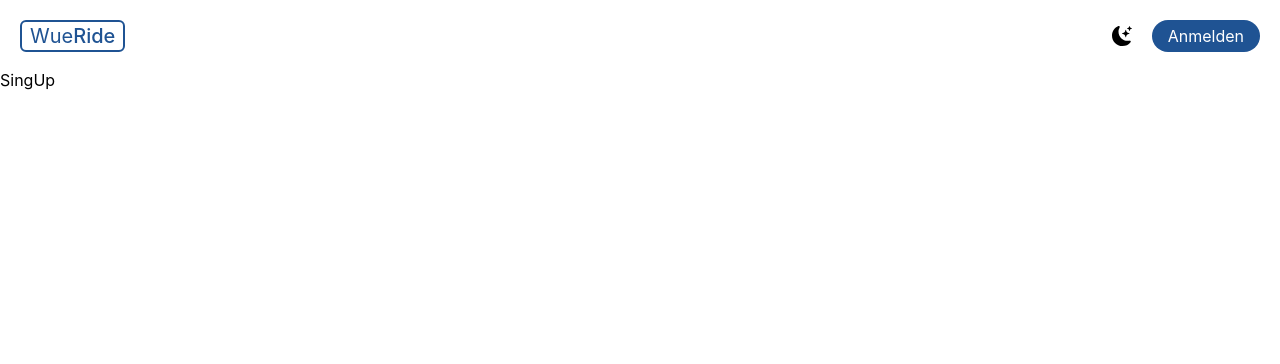
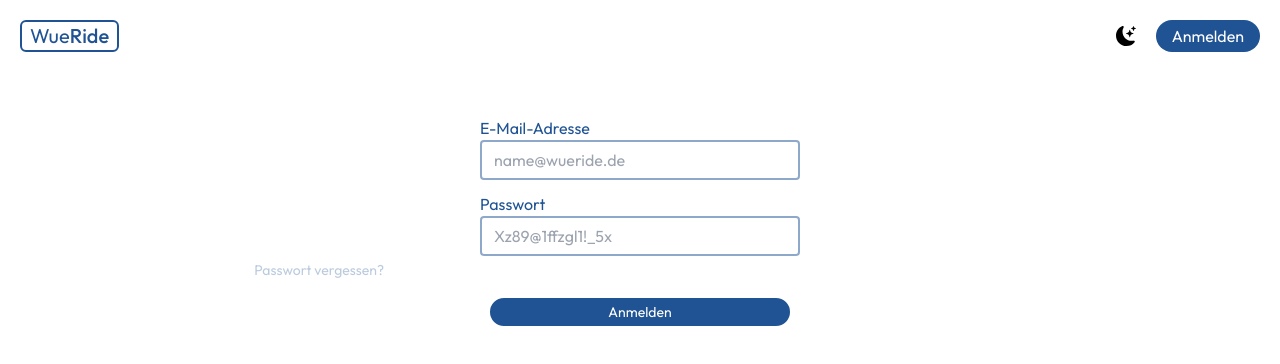
Before and after one commit to GG8000/wueride, a Next.js app: page /signup in a window 1280 px wide. Shown: the top 364 px of the page. Built offline with nearby package versions, Linux system fonts and the light colour scheme.

Commit message:
Implemented SignUp Page

```diff
--- a/components/button.js
+++ b/components/button.js
@@ -4,7 +4,7 @@ export default function Button(props) {
 
     if(props.appearance == "primary") {
         return(
-            <div>
+            <div className='font-outfit'>
                  <Link href={props.linkTo}>
                     <div className='bg-white border-white border-2 text-primary text-center text-sm px-4 py-1 rounded-full w-30 mx-2'>
                         {props.text}
@@ -14,7 +14,7 @@ export default function Button(props) {
         )
     } else if (props.appearance == "secondary") {
         return(
-            <div>
+            <div className='font-outfit'>
                  <Link href={props.linkTo}>
                     <div className='bg-primary border-white border-2 text-white text-sm px-4 py-1 rounded-full w-30 mx-2'>
                         {props.text}
@@ -24,7 +24,7 @@ export default function Button(props) {
         )
     } else if(props.appearance =="nav-prime") {
         return(
-            <div>
+            <div className='font-outfit'>
                 <Link href={props.linkTo}>
                     <div className='bg-primary text-white px-4 py-1 rounded-full'>
                         {props.text}
@@ -34,7 +34,7 @@ export default function Button(props) {
         )
     } else if(props.appearance == "nav-sec") {
         return(
-            <div>
+            <div className='font-outfit'>
                 <Link href={props.linkTo}>
                     <div className='bg-primary border-white border-2 text-white text-sm px-4 py-1 rounded-full w-1/2 mx-2'>
                         {props.text}
--- a/components/footer.js
+++ b/components/footer.js
@@ -5,7 +5,7 @@ import {FaFacebookSquare, FaLinkedin} from 'react-icons/fa';
 export default function Footer() {
     return(
         <div className="py-8">
-            <div className="flex justify-center gap-4 text-primary">
+            <div className="flex text-sm justify-center gap-4 text-primary">
                 <p><a href="#">Über uns</a></p>
                 <p><a href="#">Kontakt</a></p>
                 <p><a href="#">Impressum</a></p>
--- /dev/null
+++ b/components/textfield.jsx
@@ -0,0 +1,23 @@
+import Script from 'next/script';
+
+export default function TextField(props) {
+
+    return(
+        <div>
+            <div className="flex justify-center font-outfit">
+                <div className="form-floating mb-3 w-80">
+                    <label for={props.id} className="text-primary">{props.label}</label>
+                    <input type={props.type} className="form-control
+                    block
+                    w-full
+                    px-3
+                    py-1.5
+                    text-primary
+                    bg-white bg-clip-padding
+                    border-2 border-primary border-opacity-50
+                    rounded" id={props.id} placeholder={props.placeholder}/>
+                </div>
+            </div>
+        </div>
+    )
+};
--- /dev/null
+++ b/pages/notfound.jsx
@@ -0,0 +1,10 @@
+import NavBar from "../components/navbar";
+
+export default function NotFound() {
+    return (
+        <div>
+            <NavBar/>
+            <h1>NOT FOUND OR NOT IMPLEMENTED YET</h1>
+        </div>
+    )
+};
--- a/pages/ridesearch.jsx
+++ b/pages/ridesearch.jsx
@@ -2,7 +2,7 @@ import NavBar from "../components/navbar";
 
 export default function RideSearch() {
     return(
-        <div>
+        <div className="">
             <NavBar/>
             <h1>RideSearch</h1>
         </div>
--- a/pages/signup.jsx
+++ b/pages/signup.jsx
@@ -1,10 +1,25 @@
 import NavBar from "../components/navbar";
+import TextField from "../components/textfield";
+import Script from "next/script";
+import Link from 'next/link';
+import Button from "../components/button";
 
 export default function SignUp() {
+
     return(
-        <div>
+        <div className="font-outfit">
             <NavBar/>
-            <h1>SingUp</h1>
+            <div className="pt-12">
+            <TextField type="email" label="E-Mail-Adresse" placeholder="name@wueride.de" id="email_input"/>
+            <TextField type="password" label="Passwort" placeholder="Xz89@1ffzgl1!_5x" id="pw_input"/>
+            <div className="text-sm text-primary text-right  w-96 -mt-2">
+                <Link className=" text-primary text-opacity-30 hover:text-opacity-80" href="/notfound">Passwort vergessen?</Link>
+            </div>
+            <div className="w-80 mx-auto text-center py-4">
+                <Button text="Anmelden" appearance="secondary" linkTo=""/>
+            </div>
+
+            </div>
         </div>
-    )
+        )
 };
```
